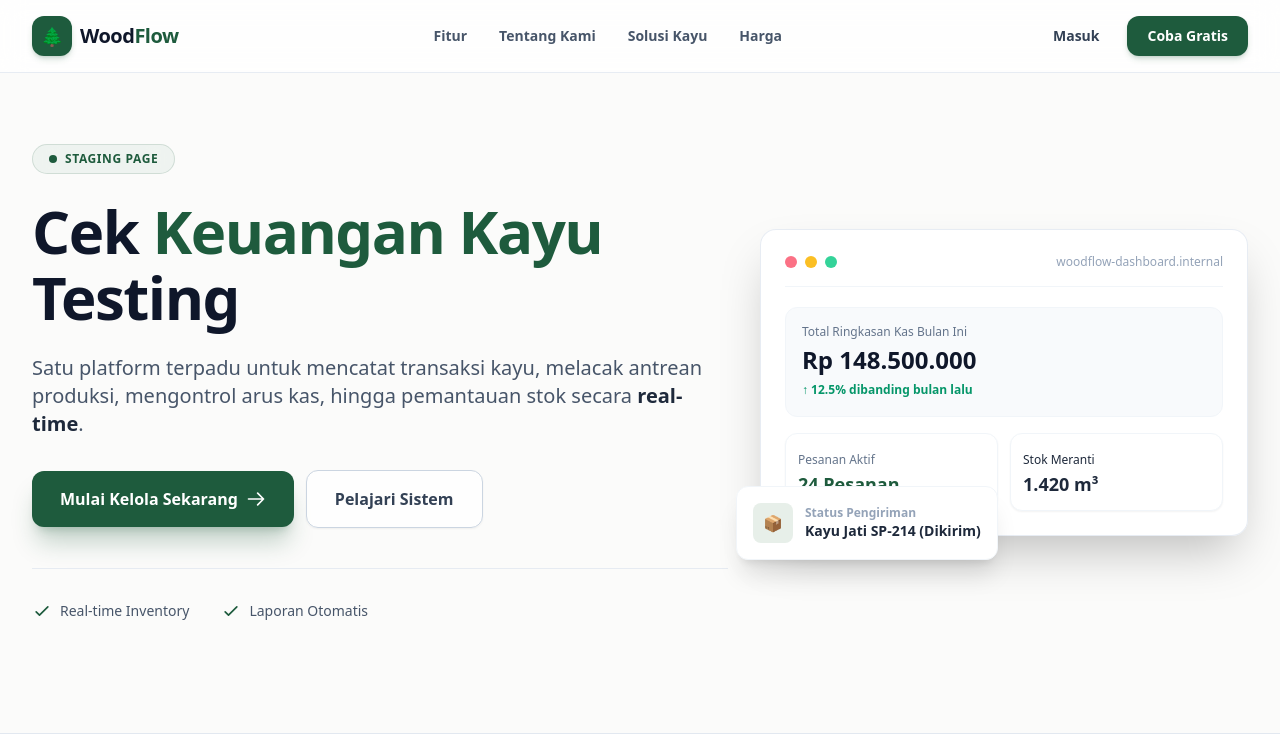
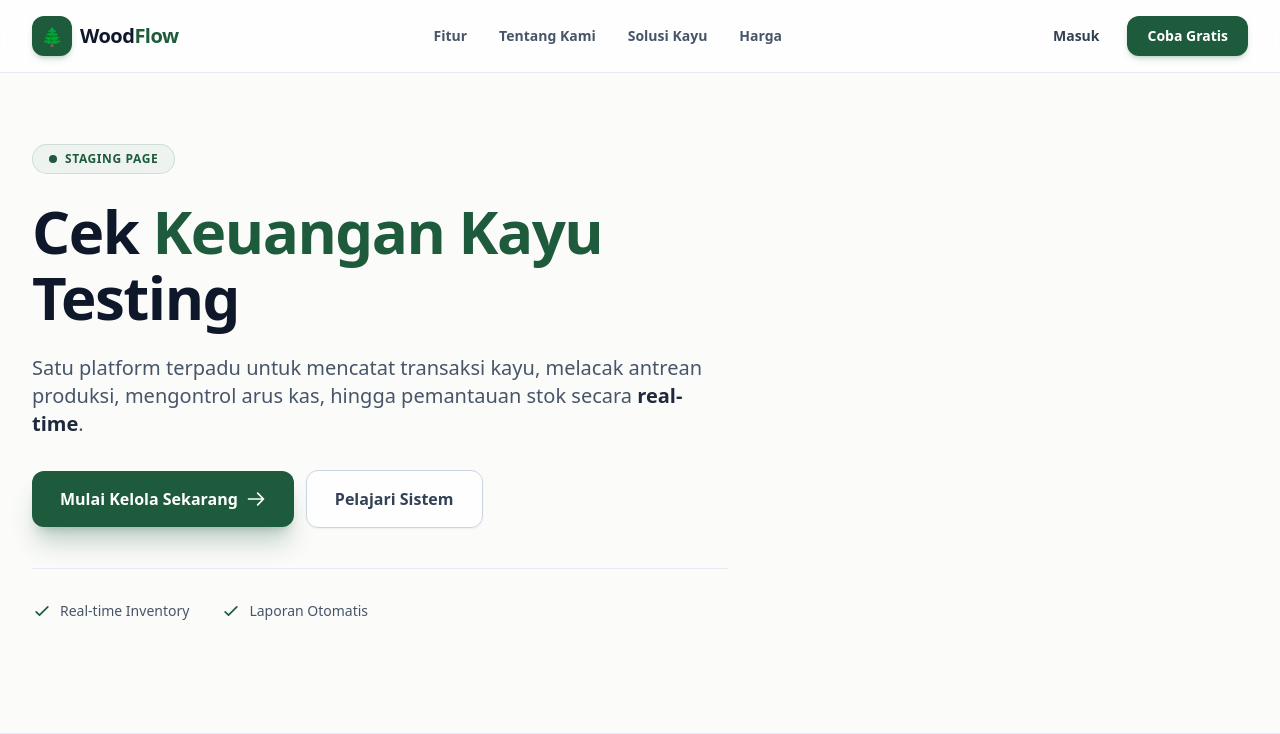
Before and after one commit to si-deltapyy/erp-dipantara, a Laravel app: page / in a window 1280 px wide. Shown: the top 734 px of the page. Run offline with Laravel 12, Linux system fonts and the light colour scheme; style sheets or scripts are compiled from the project's sources; parts of the project's set-up code (start-up, migrations or seed data) failed here and were passed over; some libraries are stand-ins or nearby versions.

Commit message:
Update Landing.vue
tes staging

```diff
--- a/resources/js/Pages/Landing.vue
+++ b/resources/js/Pages/Landing.vue
@@ -61,58 +61,6 @@ import MainLayout from '@/Layouts/MainLayout.vue';
                         </div>
                     </div>
 
-                    <!-- Right Column: Interactive Visual Showcase -->
-                    <div class="relative lg:col-span-5">
-                        <div class="relative mx-auto w-full max-w-lg lg:max-w-none">
-
-                            <!-- Main Dashboard Preview Card -->
-                            <div class="rounded-2xl border border-slate-200/80 bg-white/90 p-6 shadow-2xl backdrop-blur-xl">
-                                <!-- Top Bar Mockup -->
-                                <div class="flex items-center justify-between border-b border-slate-100 pb-4">
-                                    <div class="flex items-center gap-2">
-                                        <span class="h-3 w-3 rounded-full bg-rose-400"></span>
-                                        <span class="h-3 w-3 rounded-full bg-amber-400"></span>
-                                        <span class="h-3 w-3 rounded-full bg-emerald-400"></span>
-                                    </div>
-                                    <span class="text-xs font-medium text-slate-400">woodflow-dashboard.internal</span>
-                                </div>
-
-                                <!-- Card Content Preview -->
-                                <div class="mt-5 space-y-4">
-                                    <div class="rounded-xl bg-slate-50 p-4 border border-slate-100">
-                                        <p class="text-xs font-medium text-slate-500">Total Ringkasan Kas Bulan Ini</p>
-                                        <p class="mt-1 text-2xl font-bold text-slate-900">Rp 148.500.000</p>
-                                        <span class="mt-1 inline-flex items-center text-xs font-semibold text-emerald-600">
-                                            ↑ 12.5% dibanding bulan lalu
-                                        </span>
-                                    </div>
-
-                                    <div class="grid grid-cols-2 gap-3">
-                                        <div class="rounded-xl border border-slate-100 bg-white p-3 shadow-sm">
-                                            <span class="text-xs text-slate-500">Pesanan Aktif</span>
-                                            <p class="text-lg font-bold text-[#1e5b3d]">24 Pesanan</p>
-                                        </div>
-                                        <div class="rounded-xl border border-slate-100 bg-white p-3 shadow-sm">
-                                            <span class="text-xs text-slate-[#1e5b3d]">Stok Meranti</span>
-                                            <p class="text-lg font-bold text-slate-800">1.420 m³</p>
-                                        </div>
-                                    </div>
-                                </div>
-                            </div>
-
-                            <!-- Floating Badge 1: Status Order -->
-                            <div class="absolute -bottom-6 -left-6 rounded-xl border border-slate-100 bg-white p-4 shadow-xl hidden sm:flex items-center gap-3">
-                                <div class="flex h-10 w-10 items-center justify-center rounded-lg bg-[#e7efe9] text-[#1e5b3d]">
-                                    📦
-                                </div>
-                                <div>
-                                    <p class="text-xs font-semibold text-slate-400">Status Pengiriman</p>
-                                    <p class="text-sm font-bold text-slate-800">Kayu Jati SP-214 (Dikirim)</p>
-                                </div>
-                            </div>
-
-                        </div>
-                    </div>
 
                 </div>
             </div>
```
